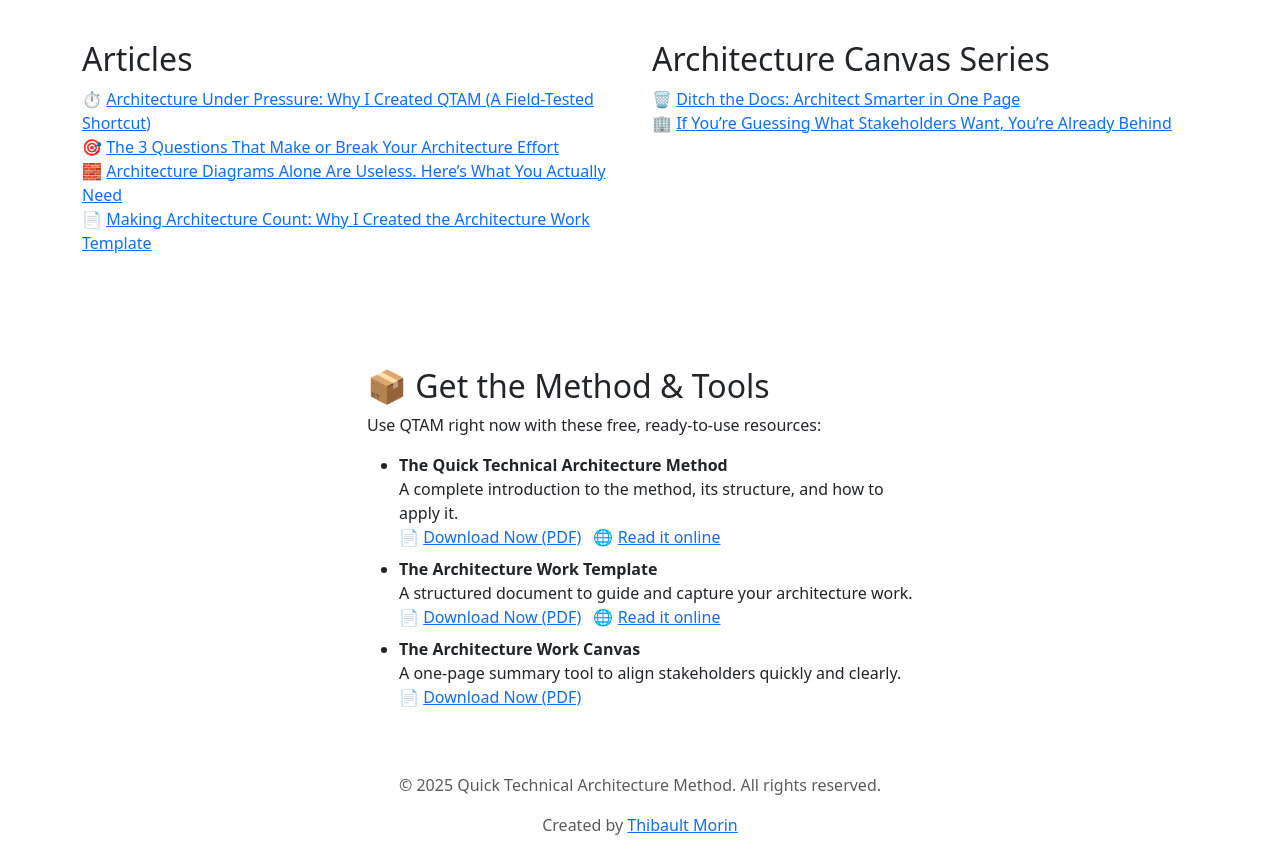
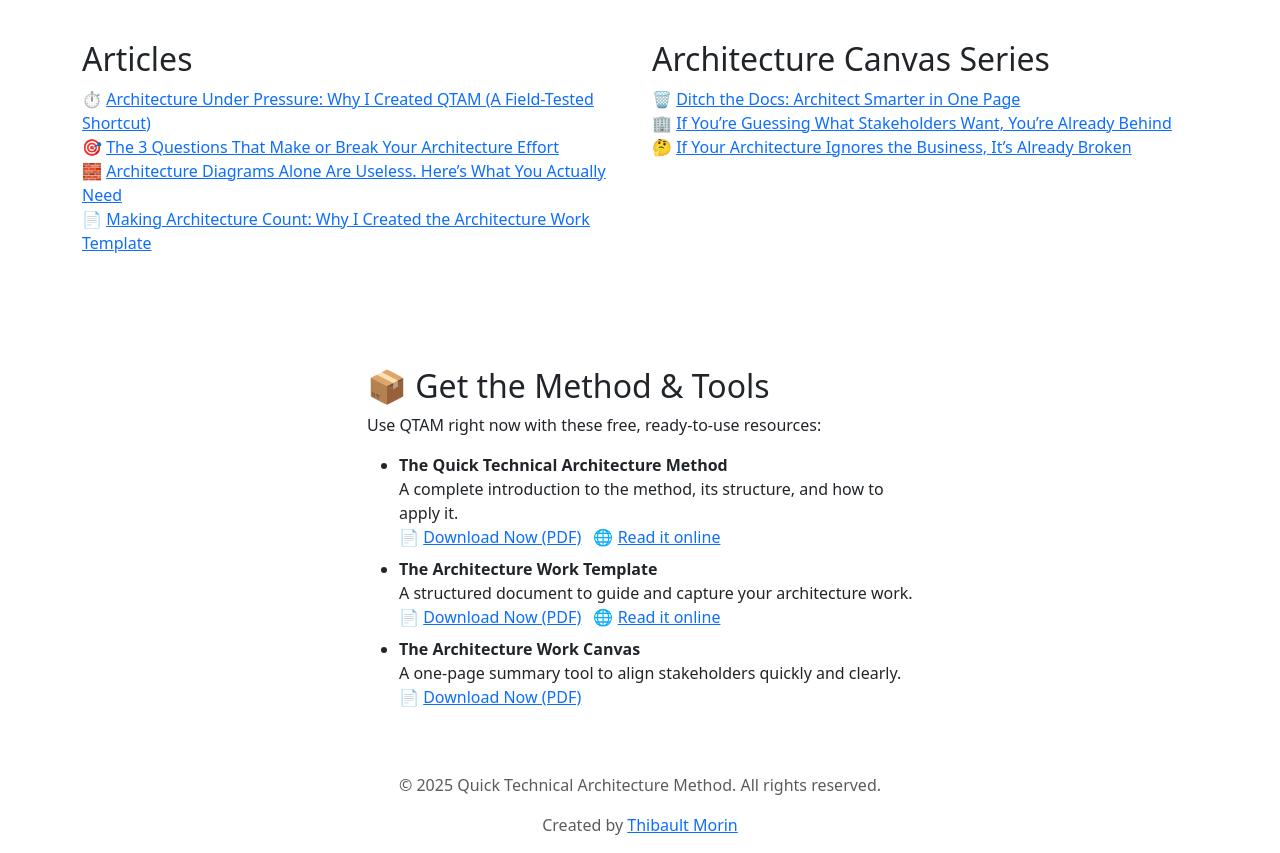
Before and after one commit to tmorin/qtam, a plain HTML site: page index.html in a window 1280 px wide. Shown: the part 2720-3573 px from the top of the page. Drawn offline with nearby package versions, Linux system fonts and the light colour scheme.

Commit message:
feat: add new article

```diff
--- a/index.html
+++ b/index.html
@@ -253,6 +253,12 @@
                            href="https://dev.to/tmorin/if-youre-guessing-what-stakeholders-want-youre-already-behind-3h6n">
                             If You’re Guessing What Stakeholders Want, You’re Already Behind</a>
                     </li>
+                    <li>
+                        🤔
+                        <a onclick="gtag('event', 'click', {event_category: 'article',event_label: 'devto-4hc0'})"
+                           href="https://dev.to/tmorin/if-your-architecture-ignores-the-business-its-already-broken-4hc0">
+                            If Your Architecture Ignores the Business, It’s Already Broken</a>
+                    </li>
                 </ul>
             </div>
         </div>
```
